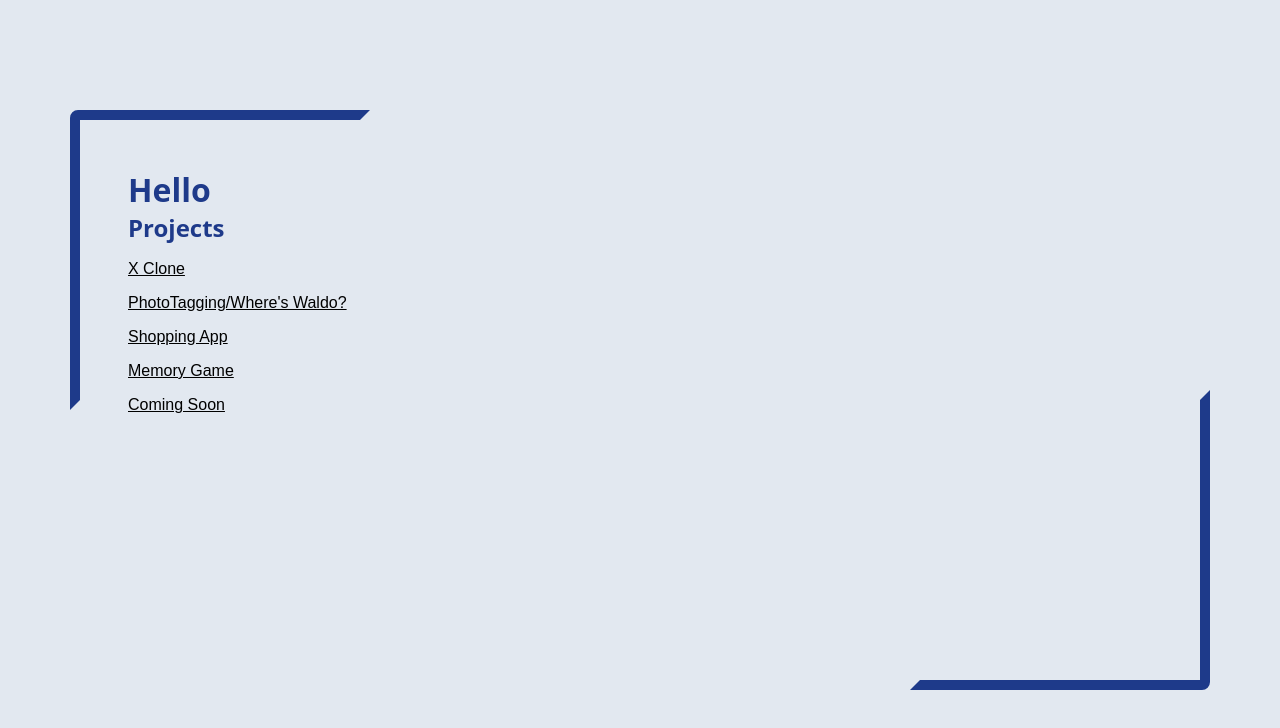
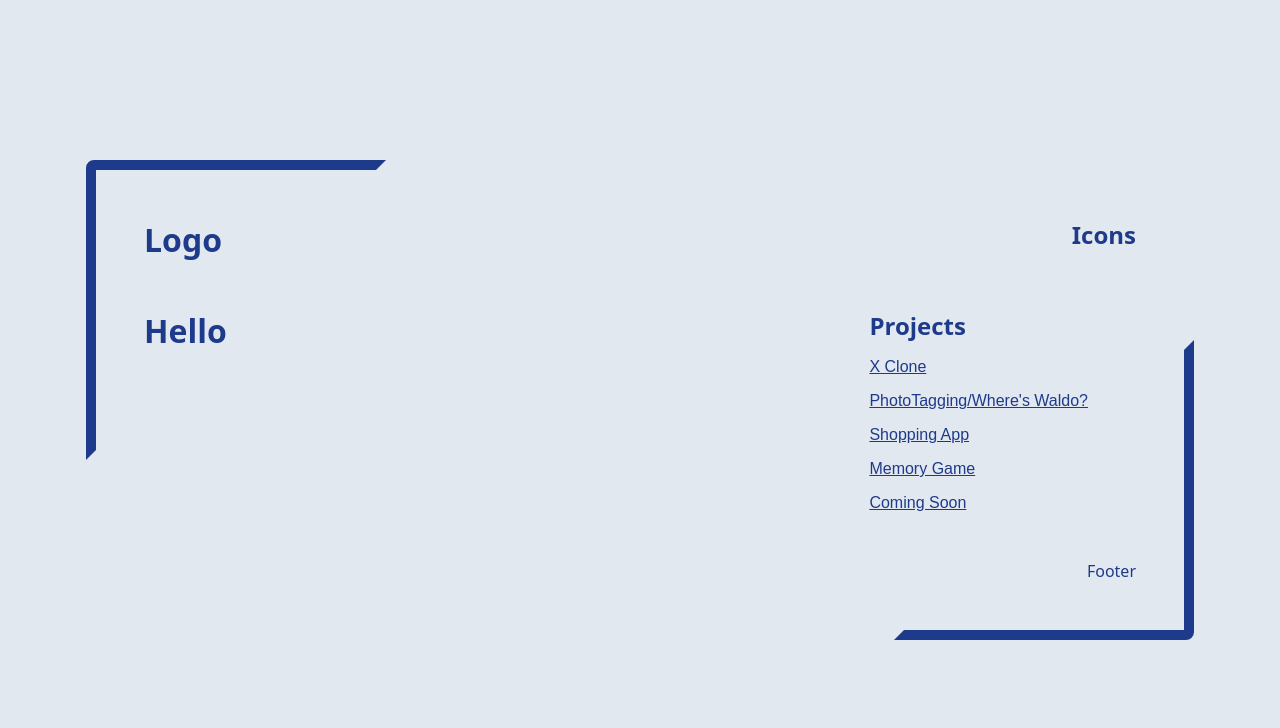
Before and after one commit to amora7741/Portfolio, a React (Vite) app: page / in a window 1280 px wide. Shown: the top 728 px of the page. Built offline with nearby package versions, Linux system fonts and the light colour scheme.

Commit message:
Setup outline

```diff
--- a/src/App.jsx
+++ b/src/App.jsx
@@ -4,7 +4,9 @@ import Card from './components/Card';
 function App() {
   return (
     <main>
-      <Card />
+      <Card>
+        <h1>Hello</h1>
+      </Card>
     </main>
   );
 }
--- a/src/components/Card.jsx
+++ b/src/components/Card.jsx
@@ -7,15 +7,17 @@ const Card = ({ children }) => {
     <div className='card-wrapper'>
       <TopLeftBorder />
       <div className='card'>
-        <header></header>
+        <header>
+          <h1>Logo</h1>
+          <h2>Icons</h2>
+        </header>
         <div className='card-main'>
-          <div className='card-main-left'>
-            <h1>Hello</h1>
-          </div>
+          <div className='card-main-left'>{children}</div>
           <div className='card-main-right'>
             <ProjectList />
           </div>
         </div>
+        <footer>Footer</footer>
       </div>
       <BottomRightBorder />
     </div>
--- a/src/style.scss
+++ b/src/style.scss
@@ -46,10 +46,25 @@ main {
   @include flex-display($align: start, $justify: start, $direction: column);
   position: relative;
   padding: 3rem;
-  width: 70rem;
-  height: 35rem;
+  width: 68rem;
+  height: auto;
   background-color: $background-color;
+  gap: 3rem;
   z-index: 5;
+
+  &-main,
+  header {
+    @include flex-display(
+      $align: start,
+      $justify: space-between,
+      $direction: row
+    );
+    width: 100%;
+  }
+
+  footer {
+    align-self: flex-end;
+  }
 }
 
 button {
@@ -60,6 +75,7 @@ button {
 .project-list-wrapper {
   @include flex-display($direction: column, $align: start);
   gap: 1rem;
+  padding: 0 3rem;
 
   .project-list {
     list-style: none;
@@ -71,6 +87,7 @@ button {
       background-color: transparent;
       text-decoration: underline;
       font-size: 1rem;
+      color: inherit;
     }
   }
 }
```
